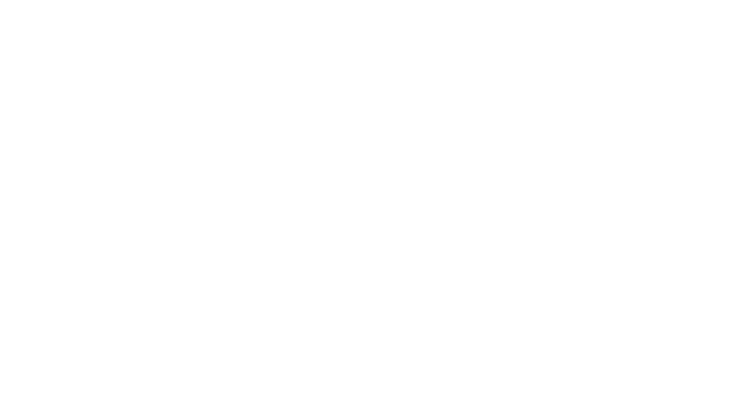
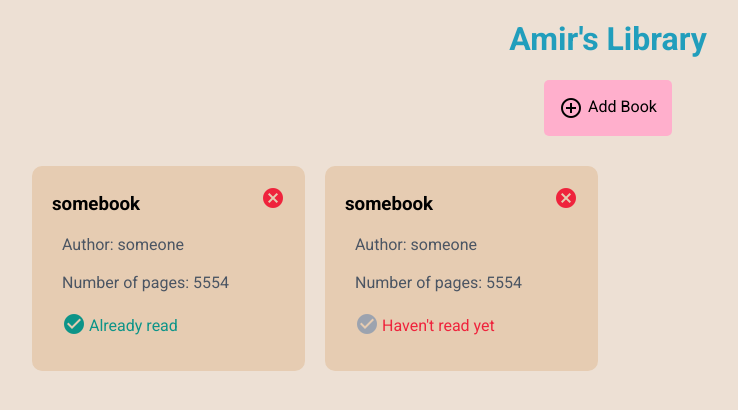
Before and after one commit to mrfattah84/Library, a plain HTML site: page index.html in a window 1280 px wide. Shown: the whole page, without its empty margins (32-770 px from the left). Drawn offline with Linux system fonts and the light colour scheme.

Commit message:
main page and book cards

```diff
--- a/index.html
+++ b/index.html
@@ -4,11 +4,32 @@
     <meta charset="UTF-8">
     <meta name="viewport" content="width=device-width, initial-scale=1.0">
     <title>Library</title>
+    <link href="https://fonts.googleapis.com/icon?family=Material+Icons" rel="stylesheet">
+    <link rel="preconnect" href="https://fonts.googleapis.com">
+    <link rel="preconnect" href="https://fonts.gstatic.com" crossorigin>
+    <link href="https://fonts.googleapis.com/css2?family=Roboto:ital,wght@0,100;0,300;0,400;0,500;0,700;0,900;1,100;1,300;1,400;1,500;1,700;1,900&display=swap" rel="stylesheet">
     <link rel="stylesheet" href="normalize.css">
     <link rel="stylesheet" href="style.css">
 </head>
 <body>
-
+    <h1>Amir's Library</h1>
+    <button class="AddBook"><i class="material-icons">add_circle_outline</i> Add Book</button>
+    <div class="booksContainer">
+        <div class="book">
+            <button class="remove"><i class="material-icons">cancel</i></button>
+            <h3 class="title">somebook</h3>
+            <p class="author">Author: someone</p>
+            <p class="pages">Number of pages: 5554</p>
+            <p class="green status"><button class="statusChange"><i class="green material-icons">check_circle</i></button>Already read</p>
+        </div>
+        <div class="book">
+            <button class="remove"><i class="material-icons">cancel</i></button>
+            <h3 class="title">somebook</h3>
+            <p class="author">Author: someone</p>
+            <p class="pages">Number of pages: 5554</p>
+            <p class="red status"><button class="statusChange"><i class="grey material-icons">check_circle</i></button>Haven't read yet</p>
+        </div>
+    </div>
     <script src="app.js"></script>
 </body>
 </html>
--- a/style.css
+++ b/style.css
@@ -0,0 +1,90 @@
+body{
+    font-family: "Roboto", sans-serif;
+    background-color: #EDE0D4;
+    display: flex;
+    flex-direction: column;
+    align-items: center;
+}
+
+h1{
+    color: #219ebc;
+}
+
+.AddBook{
+    width: 10vw;
+    height: 7vh;
+    border: none;
+    background-color: #ffafcc;
+    border-radius: 5px;
+    display: flex;
+    align-items: center;
+    justify-content: center;
+    gap: 5px;
+}
+
+.booksContainer{
+    margin-top: 30px;
+    display: grid;
+    gap: 20px;
+    grid-template-columns: repeat(auto-fill, minmax(215px, 1fr));
+    width: 90vw;
+}
+
+.book{
+    background-color: #E6CCB2;
+    padding: 20px;
+    display: flex;
+    flex-direction: column;
+    border-radius: 10px;
+}
+
+.remove{
+    color: #ef233c;
+    background: none;
+    border: none;
+    align-self: flex-end;
+}
+
+p{
+    margin: 10px;
+}
+
+button{
+    padding: 0;
+}
+
+.title{
+    margin-top: -20px;
+    margin-bottom: 10px;
+}
+
+.author, .pages{
+    color: rgb(75 85 99);
+}
+
+.status{
+    display: flex;
+    align-items: center;
+}
+
+.statusChange{
+    border: none;
+    background: none;
+}
+
+.statusChange i{
+    font-size: 24px;
+    margin-right: 3px;
+}
+
+.green{
+    color: #0d9488;
+}
+
+.grey{
+    color: #9ca3af;
+}
+
+.red{
+    color: #ef233c;
+}
```
